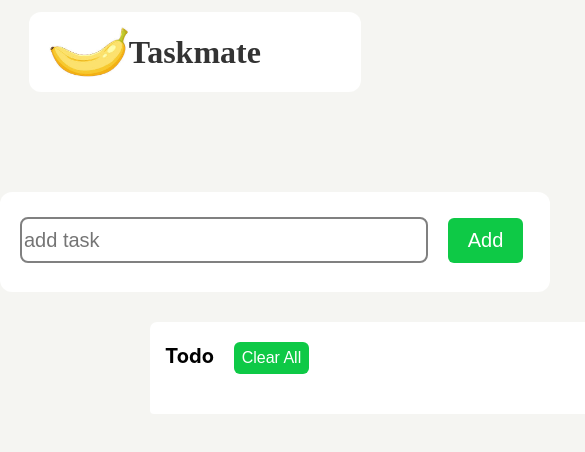
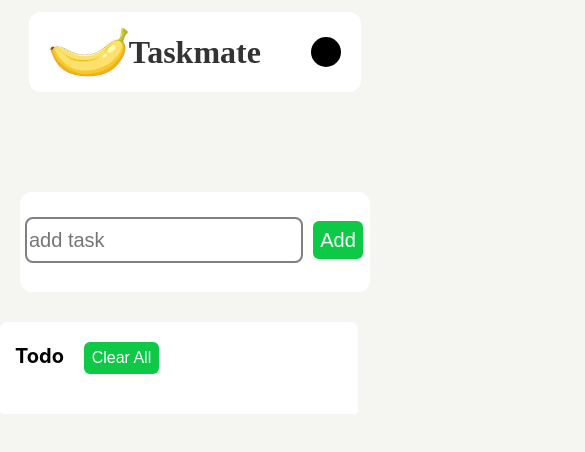
Before and after one commit to ahmad4948/Taskmate, a React (Create React App) app: page / in a window 390 px wide. Shown: the top 452 px of the page, 585 px wide, since content can reach past the window. Built offline with nearby package versions, Linux system fonts and the light colour scheme.

Commit message:
Made Layout Responsive

```diff
--- a/src/App.css
+++ b/src/App.css
@@ -22,7 +22,7 @@ body{
     height:30px;
     border-radius: 50%;
    background-color:black;
-    margin-left: 900px;
+    margin-left: auto;
     border: none;
   }
    .white{
@@ -31,7 +31,7 @@ body{
     height:30px;
     border-radius: 50%;
    background-color:#f5f5f2;
-    margin-left: 900px;
+    margin-left: auto;
     border-color: black;
   }
   .add{
@@ -126,3 +126,39 @@ body{
     align-items: center;
     gap:10px;
   }
+
+  @media(max-width:600px){
+    .add{
+      width:350px;
+    }
+    input{
+      margin-left:5px;
+      width:270px;
+    }
+    .Tasks{
+      width:358px;
+      margin-left:0px;
+    }
+    .addbtn{
+      width:50px;
+      height:38px;
+      margin-left: 10px;
+    }
+    .tasklist{
+      gap:0px;
+      grid-template-columns: repeat(2, minmax(0, 1fr));
+    }
+    .edit{
+     width:20px;
+    margin-left: 2px;
+    }
+    .bin{
+     width:18px;
+    }
+    .icons{
+      gap:2.5px;
+    }
+    .card{
+      padding:4px;
+    }
+  }
--- a/src/components/AddTask.js
+++ b/src/components/AddTask.js
@@ -29,7 +29,7 @@ function AddTask(){
        <div className='add'>
        <form onSubmit={add}>
         <input value={newtask} onChange={e=>setnewtask(e.target.value)}   placeholder='add task'></input>
-        <button  onClick={add}>Add</button>
+        <button  onClick={add} class="addbtn">Add</button>
         </form>
        </div>
        <div className='Tasks'>
```
